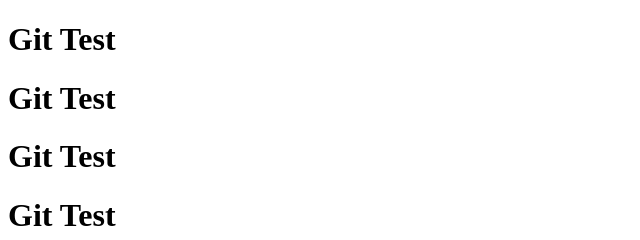
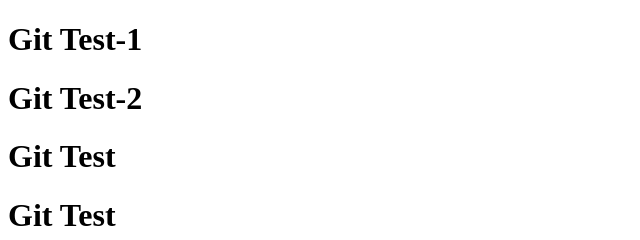
Before and after one commit to PrashantGuptaa/Test-Repo, a plain HTML site: page index.html in a window 1280 px wide. Shown: the top 240 px of the page, 0-640 px from the left. Drawn offline with Linux system fonts and the light colour scheme.

Commit message:
Update index.html

```diff
--- a/index.html
+++ b/index.html
@@ -7,9 +7,9 @@
     <title>Test File</title>
 </head>
 <body>
-    <h1>Git Test</h1>
+    <h1>Git Test-1</h1>
 
-    <h1>Git Test</h1>
+    <h1>Git Test-2</h1>
     <h1>Git Test</h1>
     <h1>Git Test</h1>
     <h1>Git Test</h1>
```
